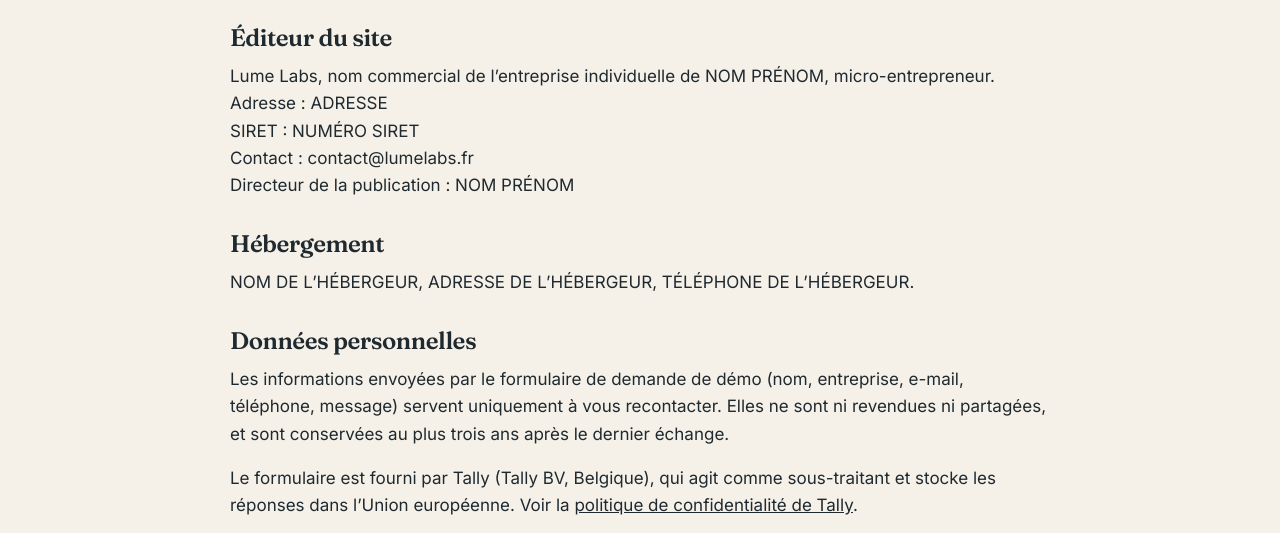
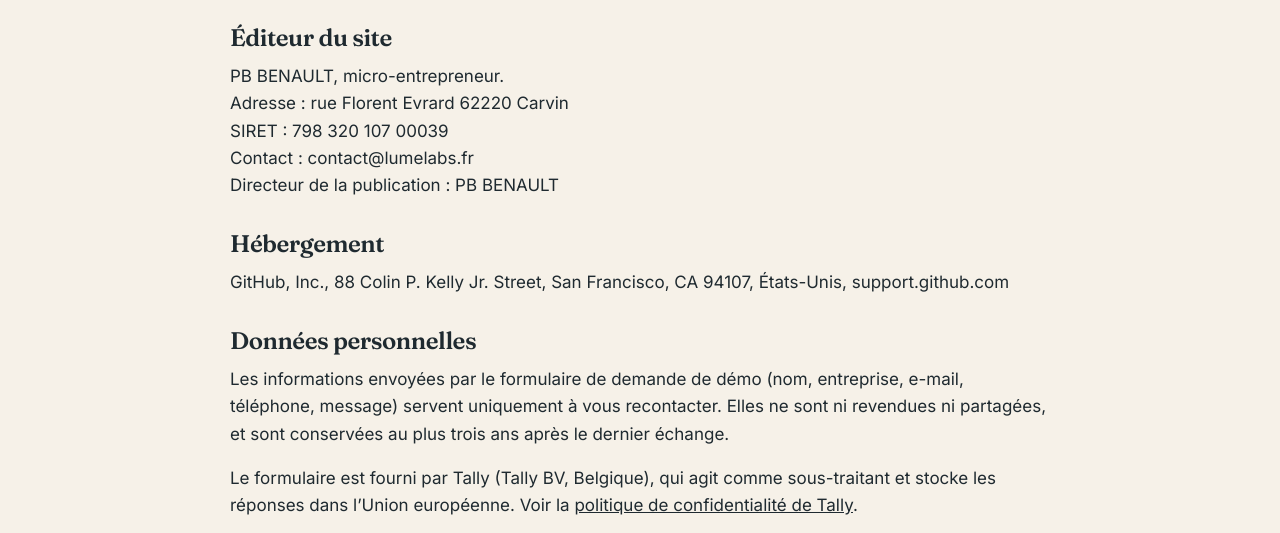
Before and after one commit to lume-labs-fr/lume-labs, a plain HTML site: page mentions-legales.html in a window 1280 px wide. Shown: the part 232-765 px from the top of the page. Drawn offline with Linux system fonts and the light colour scheme.

Commit message:
Update mentions-legales.html

```diff
--- a/mentions-legales.html
+++ b/mentions-legales.html
@@ -46,9 +46,9 @@
 <div class="wrap" style="max-width:820px">
 <h1 id="h1" style="margin-bottom:28px">Mentions légales</h1>
 <h2 style="font-size:24px;margin:32px 0 12px">Éditeur du site</h2>
-<p>Lume Labs, nom commercial de l’entreprise individuelle de NOM PRÉNOM, micro-entrepreneur.<br>Adresse : ADRESSE<br>SIRET : NUMÉRO SIRET<br>Contact : contact@lumelabs.fr<br>Directeur de la publication : NOM PRÉNOM</p>
+<p>PB BENAULT, micro-entrepreneur.<br>Adresse : rue Florent Evrard 62220 Carvin<br>SIRET : 798 320 107 00039<br>Contact : contact@lumelabs.fr<br>Directeur de la publication : PB BENAULT</p>
 <h2 style="font-size:24px;margin:32px 0 12px">Hébergement</h2>
-<p>NOM DE L’HÉBERGEUR, ADRESSE DE L’HÉBERGEUR, TÉLÉPHONE DE L’HÉBERGEUR.</p>
+<p>GitHub, Inc., 88 Colin P. Kelly Jr. Street, San Francisco, CA 94107, États-Unis, support.github.com</p>
 <h2 style="font-size:24px;margin:32px 0 12px">Données personnelles</h2>
 <p>Les informations envoyées par le formulaire de demande de démo (nom, entreprise, e-mail, téléphone, message) servent uniquement à vous recontacter. Elles ne sont ni revendues ni partagées, et sont conservées au plus trois ans après le dernier échange.</p>
 <p>Le formulaire est fourni par Tally (Tally BV, Belgique), qui agit comme sous-traitant et stocke les réponses dans l’Union européenne. Voir la <a href="https://tally.so/privacy">politique de confidentialité de Tally</a>.</p>
```
